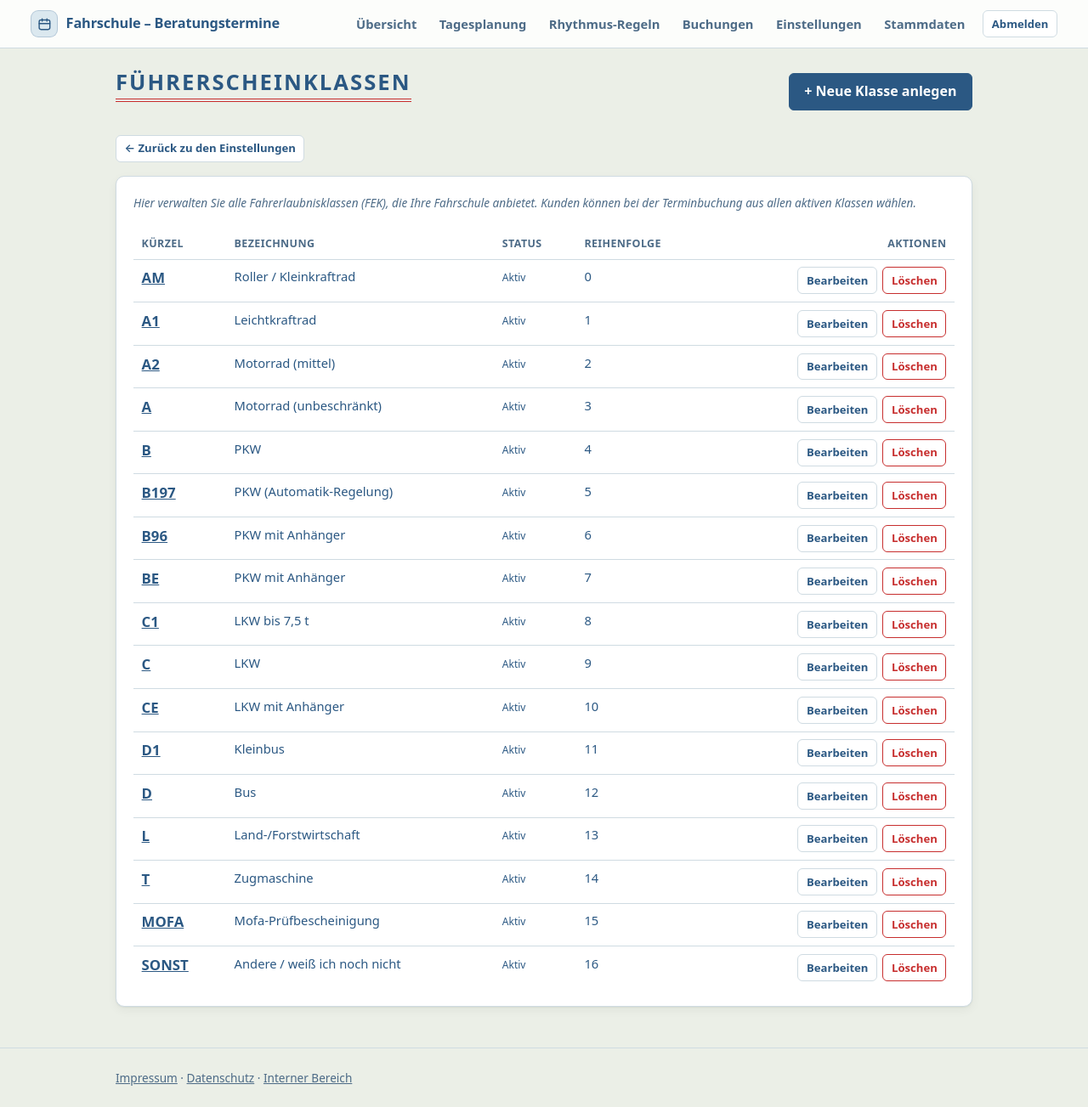
After one commit to YoMamasNerd/schalti_termine, a Django app: page /intern/klassen/ in a window 1280 px wide. The commit adds this page. Shown: the whole page at 85% size. Run offline with Django 5.2, Linux system fonts and the light colour scheme; the visitor is signed in with stand-in values (Sample User, id 1); data comes from the database, SQL or seed files in the repository.

Commit message:
Fuehrerscheinklassen-Verwaltung mit CRUD im internen Bereich implementiert

```diff
--- a/termine/models.py
+++ b/termine/models.py
@@ -47,6 +47,32 @@ FUEHRERSCHEINKLASSEN: tuple[tuple[str, str], ...] = (
     ("MOFA", "Mofa-Prüfbescheinigung"),
     ("SONST", "Andere / weiß ich noch nicht"),
 )
+
+
+class Fuehrerscheinklasse(models.Model):
+    """Verfügbare Führerscheinklassen (FEK), die für Beratungstermine ausgewählt werden können."""
+
+    code = models.CharField("Kürzel / Code", max_length=16, unique=True, help_text="z. B. B, B197, A, C1E")
+    name = models.CharField("Bezeichnung", max_length=120, help_text="z. B. PKW, PKW Automatik-Regelung")
+    aktiv = models.BooleanField("Verfügbar / Aktiv", default=True, help_text="Inaktive Klassen werden Kunden nicht angeboten.")
+    reihenfolge = models.IntegerField("Reihenfolge", default=0)
+
+    class Meta:
+        verbose_name = "Führerscheinklasse"
+        verbose_name_plural = "Führerscheinklassen"
+        ordering = ("reihenfolge", "code")
+
+    def __str__(self) -> str:
+        if self.name and self.name != self.code:
+            return f"{self.code} – {self.name}"
+        return self.code
+
+    @classmethod
+    def choices_fuer_auswahl(cls) -> list[tuple[str, str]]:
+        klassen = cls.objects.filter(aktiv=True)
+        if not klassen.exists():
+            return list(FUEHRERSCHEINKLASSEN)
+        return [(k.code, str(k)) for k in klassen]
 
 
 def neuer_token() -> str:
@@ -576,7 +602,7 @@ class Buchung(models.Model):
     email = models.EmailField("E-Mail")
     telefon = models.CharField("Telefon", max_length=40, blank=True)
     fuehrerscheinklasse = models.CharField(
-        "Führerscheinklasse", max_length=8, choices=FUEHRERSCHEINKLASSEN, blank=True
+        "Führerscheinklasse", max_length=32, blank=True
     )
     nachricht = models.TextField("Nachricht", blank=True)
 
@@ -644,3 +670,15 @@ class Buchung(models.Model):
     @property
     def verwaltungs_url(self) -> str:
         return f"{settings.SITE_BASE_URL}{reverse('termine:buchung', args=[self.token])}"
+
+    @property
+    def fuehrerscheinklasse_anzeige(self) -> str:
+        if not self.fuehrerscheinklasse:
+            return ""
+        klasse = Fuehrerscheinklasse.objects.filter(code=self.fuehrerscheinklasse).first()
+        if klasse:
+            return str(klasse)
+        return self.fuehrerscheinklasse
+
+    def get_fuehrerscheinklasse_display(self) -> str:
+        return self.fuehrerscheinklasse_anzeige
--- a/termine/staff_views.py
+++ b/termine/staff_views.py
@@ -34,6 +34,7 @@ from django.views.decorators.http import require_POST
 
 from .forms import (
     FahrlehrerEinstellungenForm,
+    FuehrerscheinklasseForm,
     GlobaleEinstellungenForm,
     RhythmusRegelForm,
     SperrzeitForm,
@@ -41,10 +42,12 @@ from .forms import (
     TerminartForm,
 )
 from .models import (
+    FUEHRERSCHEINKLASSEN,
     WOCHENTAG_KURZ,
     Buchung,
     FahrschulEinstellungen,
     Fahrlehrer,
+    Fuehrerscheinklasse,
     RhythmusRegel,
     Sperrzeit,
     Termin,
@@ -868,6 +871,57 @@ def terminart_loeschen(request, pk: int):
     return redirect("termine:terminarten")
 
 
+# --- Führerscheinklassen (FEK) ---------------------------------------------
+
+
+@mitarbeiter
+def klassenliste(request):
+    """Übersicht aller Führerscheinklassen mit Bearbeitungs- und Löschmöglichkeiten."""
+    klassen = Fuehrerscheinklasse.objects.all().order_by("reihenfolge", "code")
+    if not klassen.exists():
+        for i, (code, full_name) in enumerate(FUEHRERSCHEINKLASSEN):
+            name_teil = full_name.split("–", 1)[-1].strip() if "–" in full_name else full_name
+            Fuehrerscheinklasse.objects.create(
+                code=code,
+                name=name_teil,
+                aktiv=True,
+                reihenfolge=i,
+            )
+        klassen = Fuehrerscheinklasse.objects.all().order_by("reihenfolge", "code")
+
+    return render(request, "staff/klassen.html", {"klassen": klassen})
+
+
+@mitarbeiter
+def klasse_bearbeiten(request, pk: int | None = None):
+    klasse = get_object_or_404(Fuehrerscheinklasse, pk=pk) if pk else None
+
+    if request.method == "POST":
+        form = FuehrerscheinklasseForm(request.POST, instance=klasse)
+        if form.is_valid():
+            klasse = form.save()
+            messages.success(request, f"Führerscheinklasse „{klasse.code}“ gespeichert.")
+            return redirect("termine:klassen")
+    else:
+        form = FuehrerscheinklasseForm(instance=klasse)
+
+    return render(
+        request,
+        "staff/klasse_formular.html",
+        {"form": form, "klasse": klasse},
+    )
+
+
+@mitarbeiter
+@require_POST
+def klasse_loeschen(request, pk: int):
+    klasse = get_object_or_404(Fuehrerscheinklasse, pk=pk)
+    code = klasse.code
+    klasse.delete()
+    messages.success(request, f"Führerscheinklasse „{code}“ gelöscht.")
+    return redirect("termine:klassen")
+
+
 # --- Einstellungen ---------------------------------------------------------
 
 
--- /dev/null
+++ b/termine/templates/staff/klassen.html
@@ -0,0 +1,73 @@
+{% extends "staff/base_staff.html" %}
+
+{% block titel %}Führerscheinklassen verwalten – {{ SITE_NAME }}{% endblock %}
+
+{% block inhalt %}
+  <div style="display:flex; justify-content:space-between; align-items:center; flex-wrap:wrap; gap:1rem; margin-bottom:1.5rem">
+    <h1>Führerscheinklassen</h1>
+    <a class="knopf" href="{% url 'termine:klasse_neu' %}">+ Neue Klasse anlegen</a>
+  </div>
+
+  <div style="margin-bottom:1rem">
+    <a class="knopf knopf--leise knopf--klein" href="{% url 'termine:einstellungen' %}#tab-buchung">
+      &larr; Zurück zu den Einstellungen
+    </a>
+  </div>
+
+  <div class="karte">
+    <p class="leer" style="margin-bottom:1.2rem; line-height:1.55">
+      Hier verwalten Sie alle Fahrerlaubnisklassen (FEK), die Ihre Fahrschule anbietet.
+      Kunden können bei der Terminbuchung aus allen aktiven Klassen wählen.
+    </p>
+
+    <div class="tabelle-huelle">
+      <table class="liste">
+        <thead>
+          <tr>
+            <th>Kürzel</th>
+            <th>Bezeichnung</th>
+            <th>Status</th>
+            <th>Reihenfolge</th>
+            <th style="text-align:right">Aktionen</th>
+          </tr>
+        </thead>
+        <tbody>
+          {% for k in klassen %}
+            <tr>
+              <td>
+                <a href="{% url 'termine:klasse_bearbeiten' k.pk %}" style="font-weight:700; font-size:1.05rem">
+                  {{ k.code }}
+                </a>
+              </td>
+              <td>{{ k.name }}</td>
+              <td>
+                {% if k.aktiv %}
+                  <span class="status status--gebucht" style="font-size:0.75rem">Aktiv</span>
+                {% else %}
+                  <span class="status status--entfallen" style="font-size:0.75rem">Inaktiv</span>
+                {% endif %}
+              </td>
+              <td>{{ k.reihenfolge }}</td>
+              <td style="text-align:right">
+                <div style="display:inline-flex; gap:0.4rem; justify-content:flex-end">
+                  <a class="knopf knopf--leise knopf--klein" href="{% url 'termine:klasse_bearbeiten' k.pk %}">
+                    Bearbeiten
+                  </a>
+                  <form method="post" action="{% url 'termine:klasse_loeschen' k.pk %}"
+                        onsubmit="return confirm('Klasse „{{ k.code }}“ wirklich löschen?');">
+                    {% csrf_token %}
+                    <button class="knopf knopf--gefahr knopf--klein" type="submit">Löschen</button>
+                  </form>
+                </div>
+              </td>
+            </tr>
+          {% empty %}
+            <tr>
+              <td colspan="5" class="leer">Noch keine Klassen angelegt.</td>
+            </tr>
+          {% endfor %}
+        </tbody>
+      </table>
+    </div>
+  </div>
+{% endblock %}
--- a/termine/urls.py
+++ b/termine/urls.py
@@ -64,6 +64,10 @@ urlpatterns = [
         staff_views.terminart_loeschen,
         name="terminart_loeschen",
     ),
+    path("intern/klassen/", staff_views.klassenliste, name="klassen"),
+    path("intern/klassen/neu/", staff_views.klasse_bearbeiten, name="klasse_neu"),
+    path("intern/klassen/<int:pk>/", staff_views.klasse_bearbeiten, name="klasse_bearbeiten"),
+    path("intern/klassen/<int:pk>/loeschen/", staff_views.klasse_loeschen, name="klasse_loeschen"),
     path("intern/einstellungen/", staff_views.einstellungen, name="einstellungen"),
     path(
         "intern/einstellungen/kalender-abo/",
```
Also changed, not shown: termine/admin.py (+16 -1 lines), termine/forms.py (+36 -5 lines), termine/templates/staff/einstellungen.html (+15 -0 lines), termine/templates/staff/klasse_formular.html (added, +42 -0 lines), termine/tests/test_backend.py (+46 -0 lines), termine/migrations/0009_fuehrerscheinklasse_and_more.py (added).
